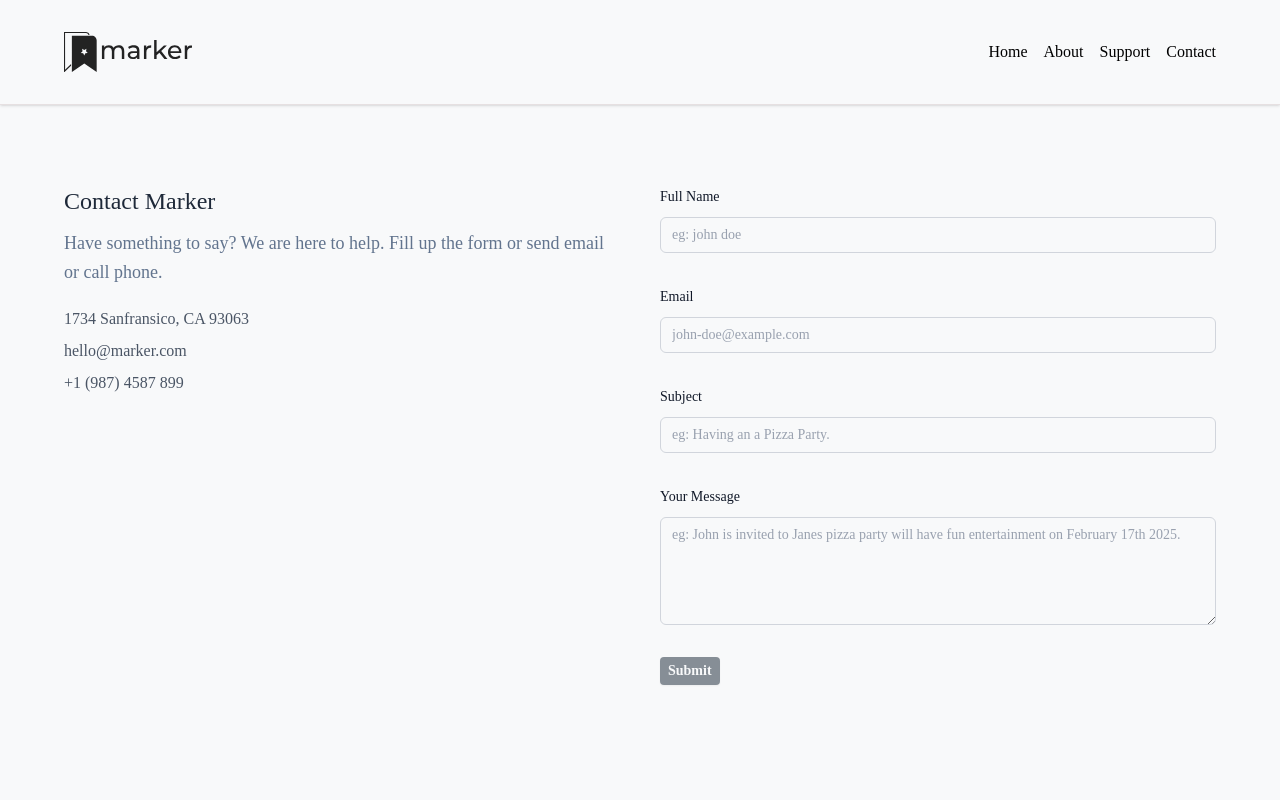
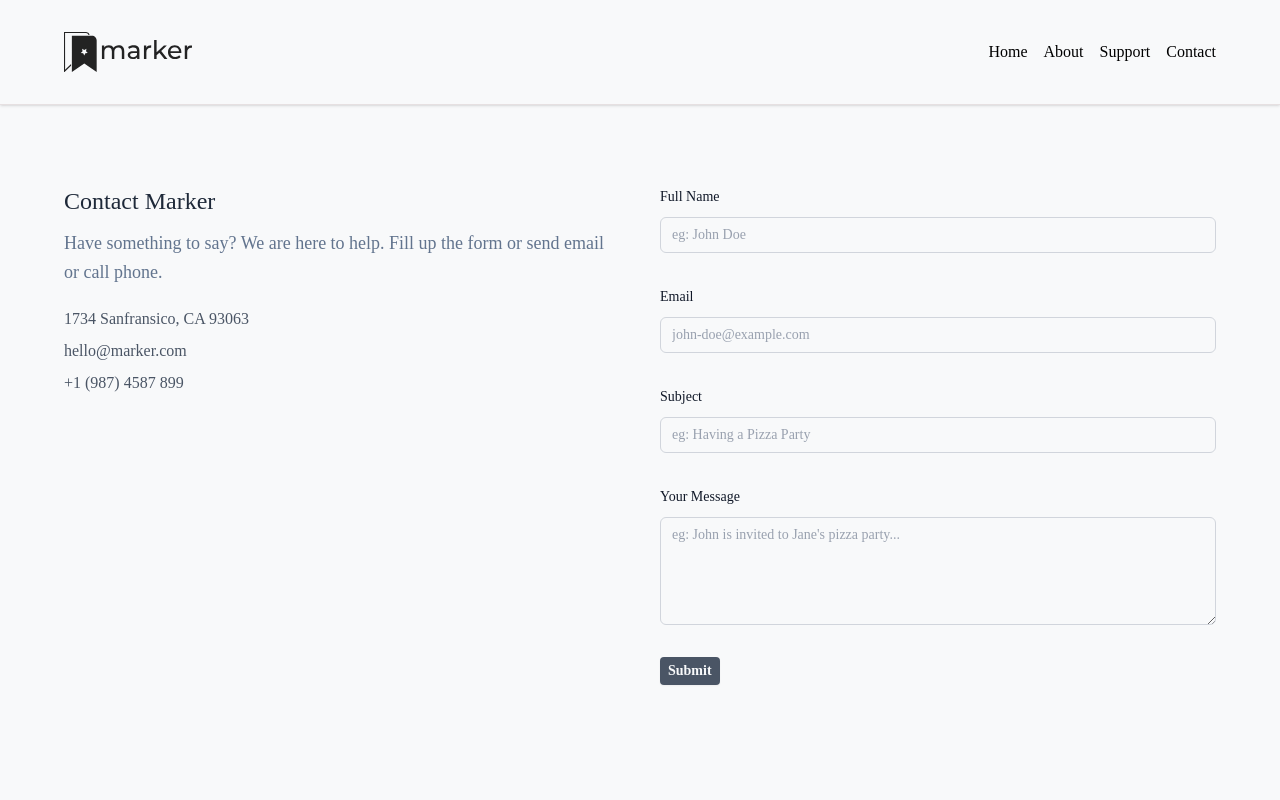
Before and after one commit to Justin-Bento/marker, a React (Vite) app: page /contact in a window 1280 px wide. Shown: the top 800 px of the page. Built offline with nearby package versions, Linux system fonts and the light colour scheme; a web font is replaced by a local one.

Commit message:
fix(ContactForm): correct field registrations and unique IDs

```diff
--- a/src/frontend/components/ContactForm.tsx
+++ b/src/frontend/components/ContactForm.tsx
@@ -2,7 +2,9 @@ import { useForm, type SubmitHandler } from "react-hook-form";
 
 type Inputs = {
   fullName: string;
-  exampleRequired: string;
+  email: string;
+  subject: string;
+  message: string;
 };
 
 export default function ContactForm() {
@@ -12,14 +14,17 @@ export default function ContactForm() {
     watch,
     formState: { errors },
   } = useForm<Inputs>();
-  const onSubmit: SubmitHandler<Inputs> = (data) => console.log(data);
 
-  console.log(watch("fullName")); // watch input value by passing the name of it
+  const onSubmit: SubmitHandler<Inputs> = (data) => {
+    console.log(data);
+    // Here you'd typically send the data to an API
+  };
+
+  console.log(watch("fullName")); // optional, but now it's just the name field
 
   return (
-    /* "handleSubmit" will validate your inputs before invoking "onSubmit" */
     <form onSubmit={handleSubmit(onSubmit)} className="space-y-8">
-      {/* register your input into the hook by invoking the "register" function */}
+      {/* Full Name */}
       <div>
         <label
           htmlFor="fullName"
@@ -29,14 +34,21 @@ export default function ContactForm() {
         </label>
         <div className="mt-2">
           <input
-            id="email"
-            type="email"
-            placeholder="eg: john doe"
+            id="fullName"
+            type="text"
+            placeholder="eg: John Doe"
             className="block w-full rounded-md bg-white px-3 py-1.5 text-base text-gray-900 outline-1 -outline-offset-1 outline-gray-300 placeholder:text-gray-400 focus:outline-2 focus:-outline-offset-2 focus:outline-amber-600 sm:text-sm/6 dark:bg-white/5 dark:text-white dark:outline-white/10 dark:placeholder:text-gray-500 dark:focus:outline-amber-500"
-            {...register("fullName")}
+            {...register("fullName", { required: "Full name is required" })}
           />
+          {errors.fullName && (
+            <span className="text-sm text-red-600">
+              {errors.fullName.message}
+            </span>
+          )}
         </div>
       </div>
+
+      {/* Email */}
       <div>
         <label
           htmlFor="email"
@@ -50,27 +62,45 @@ export default function ContactForm() {
             type="email"
             placeholder="john-doe@example.com"
             className="block w-full rounded-md bg-white px-3 py-1.5 text-base text-gray-900 outline-1 -outline-offset-1 outline-gray-300 placeholder:text-gray-400 focus:outline-2 focus:-outline-offset-2 focus:outline-amber-600 sm:text-sm/6 dark:bg-white/5 dark:text-white dark:outline-white/10 dark:placeholder:text-gray-500 dark:focus:outline-amber-500"
-            {...register("fullName")}
+            {...register("email", {
+              required: "Email is required",
+              pattern: {
+                value: /^\S+@\S+\.\S+$/,
+                message: "Invalid email address",
+              },
+            })}
           />
+          {errors.email && (
+            <span className="text-sm text-red-600">{errors.email.message}</span>
+          )}
         </div>
       </div>
+
+      {/* Subject */}
       <div>
         <label
-          htmlFor="Subject"
+          htmlFor="subject"
           className="block text-sm/6 font-medium text-gray-900 dark:text-white"
         >
           Subject
         </label>
         <div className="mt-2">
           <input
-            id="email"
-            type="email"
-            placeholder="eg: Having an a Pizza Party."
+            id="subject"
+            type="text"
+            placeholder="eg: Having a Pizza Party"
             className="block w-full rounded-md bg-white px-3 py-1.5 text-base text-gray-900 outline-1 -outline-offset-1 outline-gray-300 placeholder:text-gray-400 focus:outline-2 focus:-outline-offset-2 focus:outline-amber-600 sm:text-sm/6 dark:bg-white/5 dark:text-white dark:outline-white/10 dark:placeholder:text-gray-500 dark:focus:outline-amber-500"
-            {...register("fullName")}
+            {...register("subject", { required: "Subject is required" })}
           />
+          {errors.subject && (
+            <span className="text-sm text-red-600">
+              {errors.subject.message}
+            </span>
+          )}
         </div>
       </div>
+
+      {/* Message */}
       <div>
         <label
           htmlFor="message"
@@ -80,21 +110,26 @@ export default function ContactForm() {
         </label>
         <div className="mt-2">
           <textarea
-            id="email"
+            id="message"
             rows={4}
-            placeholder="eg: John is invited to Janes pizza party will have fun entertainment on February 17th 2025."
+            placeholder="eg: John is invited to Jane's pizza party..."
             className="block w-full rounded-md bg-white px-3 py-1.5 text-base text-gray-900 outline-1 -outline-offset-1 outline-gray-300 placeholder:text-gray-400 focus:outline-2 focus:-outline-offset-2 focus:outline-amber-600 sm:text-sm/6 dark:bg-white/5 dark:text-white dark:outline-white/10 dark:placeholder:text-gray-500 dark:focus:outline-amber-500"
-            {...register("fullName")}
+            {...register("message", { required: "Message is required" })}
           />
+          {errors.message && (
+            <span className="text-sm text-red-600">
+              {errors.message.message}
+            </span>
+          )}
         </div>
       </div>
-      {/* errors will return when field validation fails  */}
-      {errors.exampleRequired && <span>This field is required</span>}
 
-      <input
+      <button
         type="submit"
-        className="rounded-sm bg-gray-6 px-2 py-1 text-sm font-semibold text-white shadow-xs hover:bg-gray-5 focus-visible:outline-2 focus-visible:outline-offset-2 focus-visible:outline-gray-6 dark:bg-gray-5 dark:shadow-none dark:hover:bg-gray-4 dark:focus-visible:outline-gray-5 hover:cursor-pointer"
-      />
+        className="rounded-sm bg-gray-600 px-2 py-1 text-sm font-semibold text-white shadow-xs hover:bg-gray-500 focus-visible:outline-2 focus-visible:outline-offset-2 focus-visible:outline-gray-600 dark:bg-gray-500 dark:shadow-none dark:hover:bg-gray-400 dark:focus-visible:outline-gray-500 hover:cursor-pointer"
+      >
+        Submit
+      </button>
     </form>
   );
 }
```
